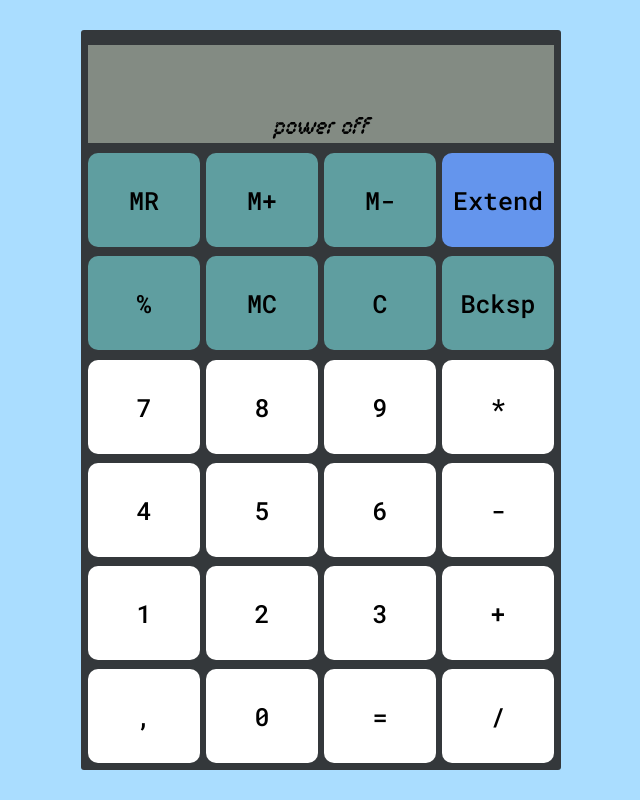
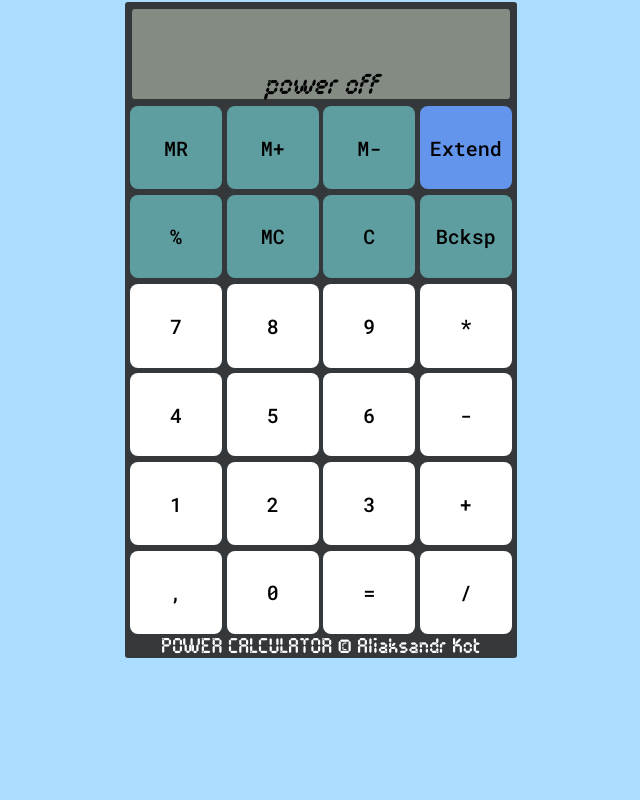
Before and after one commit to alven81/calculator, a website: page index.html in a window 1280 px wide. Shown: the whole page, without its empty margins (319-959 px from the left). Drawn offline with Linux system fonts and the light colour scheme.

Commit message:
add dependance size from height

```diff
--- a/index.html
+++ b/index.html
@@ -65,6 +65,9 @@
             <div class="button_eq">=</div>
             <div class="button_divide">/</div>
         </div>
+        <div class="calc-rows__copyright">
+            <span>POWER CALCULATOR <a href="mailto:alven81@gmail.com">© Aliaksandr Kot</a></span>
+        </div>
     </div>
 
     <script src="./js/calc.js"></script>
--- a/style.scss
+++ b/style.scss
@@ -4,53 +4,73 @@
   src: url("../fonts/pockc.eot"), url("../fonts/pockc.ttf");
 }
 
-body {
-  width: 480px;
-  margin: 0 auto;
-  background-color: rgb(170, 221, 255);
-  padding: 0 10px;
-  font-size: 18px;
+@mixin fontPC($weight, $fontSize, $lineHeight) {
+  font: $weight #{$fontSize}vh/#{$lineHeight}vh "Pocket Calculator", sans-serif;
 }
 
-.calc__body {
-  margin: 30px auto;
-  font-family: "Roboto Mono";
-  padding: 10px 2px 2px;
-  background-color: white;
-  text-align: center;
-  font-size: 30px;
+@mixin fontRM($weight, $fontSize, $lineHeight) {
+  font: $weight #{$fontSize}vh/#{$lineHeight}vh "Roboto Mono", sans-serif;
+}
+
+$bodyBackgroundColor: rgb(170, 221, 255);
+$calcMainColor: rgba(39, 38, 38, 0.9);
+$systemsButtonColor: cadetblue;
+$ordinaryButtonColor: white;
+$ordinaryButtonColorOnActive: #838b83;
+$displayColor: #838b83;
+
+body {
+  @include fontRM(500, 18, 18);
+  width: 49vh;
+  min-width: 195px;
+  margin: 0.1vh auto;
+  background-color: $bodyBackgroundColor;
+  padding: 0.1vh 5px;
 }
 
 .calc__main {
+  @include fontRM(500, 2.5, 5);
   border-radius: 3px;
-  font-family: "Roboto Mono";
-  font-weight: 500;
-  background-color: rgba(39, 38, 38, 0.9);
-  margin: 30px auto;
-  padding: 10px 2px 2px;
-  font-size: 25px;
+  background-color: $calcMainColor;
+  margin: 0.1vh auto;
+  padding: 0.2vh 2px 2px;
 }
 
 .calc-rows {
   margin: 1px;
-  padding: 1px;
-  height: 100px;
+  //padding: 1px;
+  height: 11vh; //высота ряда блока кнопок!
+  &__first {
+    display: flex;
+    justify-content: space-between;
+    flex-direction: column;
+    margin: 0.6vh;
+    padding: 1px;
+    min-height: 11vh;
+    background-color: $displayColor;
+    border-radius: 3px;
+    div {
+      border: 0;
+      border-radius: 0;
+      font-style: italic;
+      font-family: "Pocket Calculator";
+    }
+  }
   &--doublestring {
     display: flex;
     justify-content: space-between;
   }
   &--result {
-    height: 66px;
+    @include fontPC(400, 7.2, 7); //65 65
     width: 100%;
-    font-size: 65px;
     text-align: right;
     padding: 0 10px;
   }
   &--add-string {
-    height: 30px;
-    font-size: 27px;
-    text-align: center !important;
+    @include fontPC(400, 4, 3); //27 27
+    text-align: center;
     padding: 1px 0;
+    margin: 1px;
   }
   &--functions {
     display: flex;
@@ -58,33 +78,19 @@ body {
     width: 100%;
     div {
       padding: 0;
-      width: 40px;
+      text-align: left;
       height: 50%;
     }
   }
   &--op-sign {
-    text-align: center !important;
-    font-size: 25px;
-    padding: 5px 1px;
+    @include fontPC(400, 4, 3); // 25 25
+    text-align: center;
+    padding: 6px 1px;
   }
   &--math-sign {
-    text-align: center !important;
-    font-size: 25px;
-    padding: 5px 1px;
-  }
-  &__first {
-    display: flex;
-    justify-content: space-between;
-    flex-direction: column;
-    padding: 5px;
-    div {
-      text-align: right;
-      border: 0;
-      border-radius: 0;
-      background-color: #838b83;
-      font-style: italic;
-      font-family: "Pocket Calculator";
-    }
+    @include fontPC(400, 4, 3); // 25 25
+    text-align: center;
+    padding: 6px 1px;
   }
 }
 
@@ -92,18 +98,20 @@ body {
   display: flex;
   border: 0;
   transition: height 0.5s ease;
+  margin: 0.1vh;
+  //padding: 0.2vh;
   div {
     display: flex;
     width: 25%;
     justify-content: center;
     align-items: center;
-    border-radius: 10px;
-    margin: 3px;
+    border-radius: 1vh;
+    margin: 0.3vh;
     cursor: pointer;
-    background-color: white;
+    background-color: $ordinaryButtonColor;
   }
   div:active {
-    background-color: #838b83;
+    background-color: $ordinaryButtonColorOnActive;
   }
 }
 
@@ -115,9 +123,20 @@ body {
 }
 
 .calc-rows__system div {
-  background-color: cadetblue;
+  background-color: $systemsButtonColor;
 }
 
 .button_ext {
   background-color: cornflowerblue !important;
 }
+
+.calc-rows__copyright {
+  @include fontPC( 400, 3, 2);
+  margin: 0.2vh;
+  text-align: center;
+  color: $ordinaryButtonColor;
+    a {
+      color: inherit;
+      text-decoration: none;
+    }
+}
```
Also changed, not shown: css/style.css.
